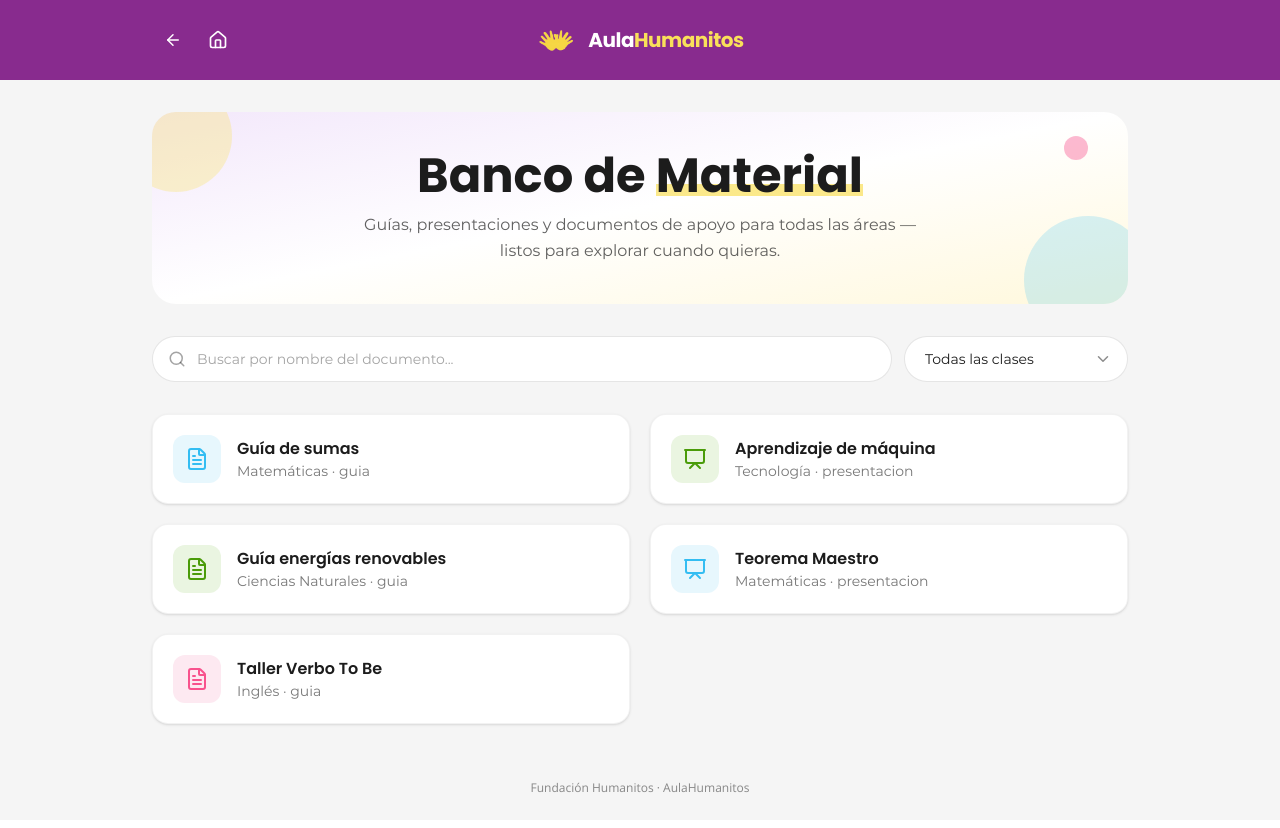
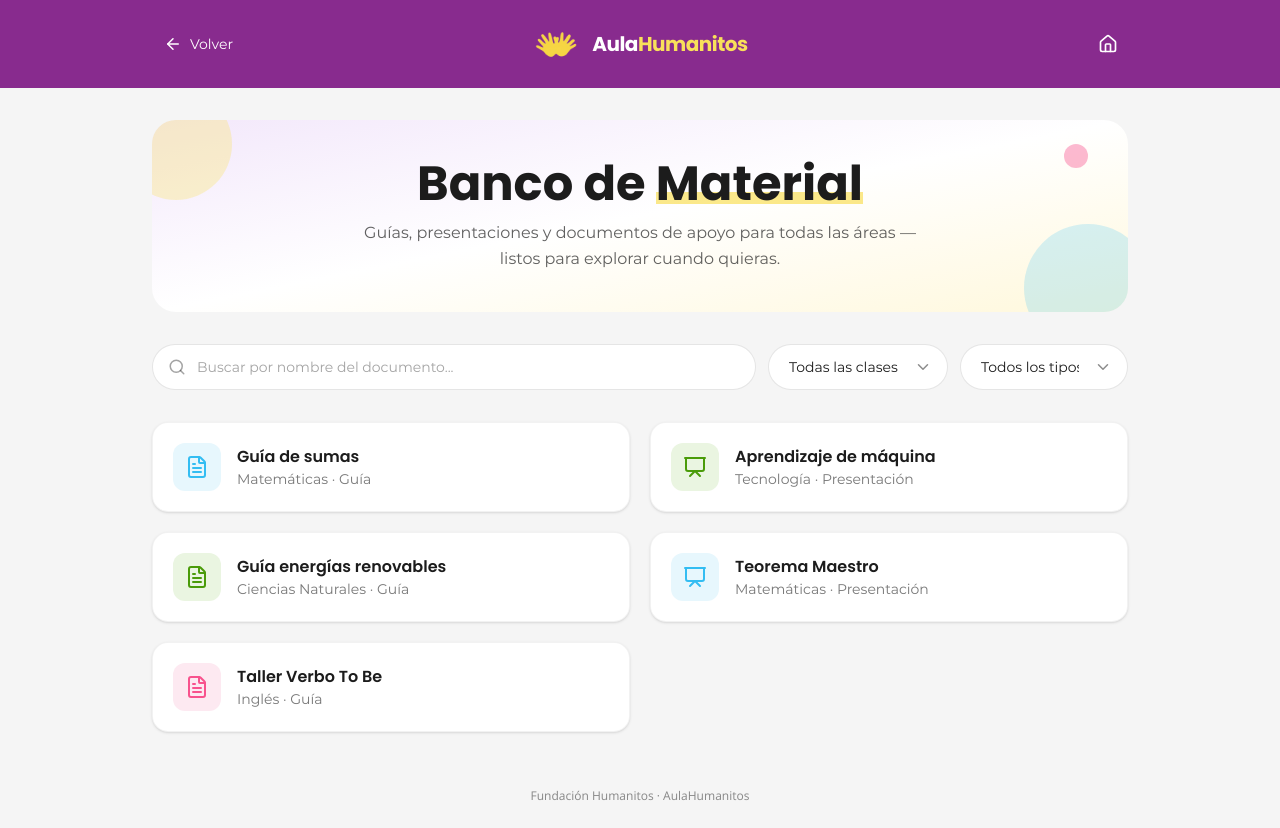
Before and after one commit to luzasalazar/AulaHumanitos, a React (Vite) app: page /#/banco-material in a window 1280 px wide. Built offline with nearby package versions, Linux system fonts and the light colour scheme; the HTML template or start-up script is replaced by a standard one.

Commit message:
Filtro de tipo de material en Banco de Material

```diff
--- a/src/core/screens/HomeScreen.tsx
+++ b/src/core/screens/HomeScreen.tsx
@@ -23,8 +23,8 @@ export default function HomeScreen() {
       </div>
 
       <section className="mt-12">
-        <h2 className="font-montserrat font-semibold text-sm text-negro-suave/50 mb-4">
-          Otros recursos
+        <h2 className="font-montserrat font-semibold text-md text-negro-suave/50 mb-4">
+          Sección para docentes
         </h2>
         <Link
           to="/banco-material"
--- a/src/core/ui/Layout.tsx
+++ b/src/core/ui/Layout.tsx
@@ -19,17 +19,41 @@ export default function Layout({ children, eyebrow, eyebrowColor = '#4A9B09' }:
   return (
     <div className="min-h-screen bg-gris-claro flex flex-col">
       <header className="bg-morado">
-        <div className="relative max-w-5xl mx-auto px-6 py-5 flex items-center justify-center">
-          {!isHome && (
-            <div className="absolute left-6 flex items-center gap-1">
+        <div className="max-w-5xl mx-auto px-6 py-5 grid grid-cols-3 items-center">
+
+          {/* Izquierda: volver */}
+          <div className="flex justify-start">
+            {!isHome && (
               <button
                 type="button"
                 onClick={() => navigate(-1)}
-                aria-label="Volver a la pantalla anterior"
+                aria-label="Volver a la página anterior"
                 className="flex items-center gap-2 rounded-full px-3 py-2 font-montserrat text-sm text-white transition-colors hover:bg-white/10 hover:text-amarillo focus-visible:outline focus-visible:outline-2 focus-visible:outline-amarillo"
               >
                 <ArrowLeft size={18} aria-hidden="true" />
+                <span>Volver</span>
               </button>
+            )}
+          </div>
+
+          {/* Centro: logo + título */}
+          <div className="flex justify-center">
+            <Link to="/" className="flex items-center gap-3">
+              <img
+                src={logo}
+                alt="Fundación Humanitos"
+                className="h-12 w-12 object-contain"
+              />
+
+              <span className="font-poppins font-bold text-xl text-white tracking-tight">
+                Aula<span className="text-amarillo">Humanitos</span>
+              </span>
+            </Link>
+          </div>
+
+          {/* Derecha: inicio */}
+          <div className="flex justify-end">
+            {!isHome && (
               <Link
                 to="/"
                 title="Ir al inicio"
@@ -38,15 +62,9 @@ export default function Layout({ children, eyebrow, eyebrowColor = '#4A9B09' }:
               >
                 <Home size={20} aria-hidden="true" />
               </Link>
-            </div>
-          )}
+            )}
+          </div>
 
-          <Link to="/" className="flex items-center gap-3">
-            <img src={logo} alt="Fundación Humanitos" className="h-10 w-10 object-contain" />
-            <span className="font-poppins font-bold text-xl text-white tracking-tight">
-              Aula<span className="text-amarillo">Humanitos</span>
-            </span>
-          </Link>
         </div>
       </header>
 
--- a/src/material/BancoMaterial.tsx
+++ b/src/material/BancoMaterial.tsx
@@ -3,20 +3,30 @@ import { ChevronDown, Search } from 'lucide-react';
 import Layout from '../core/ui/Layout';
 import EmptyState from '../core/ui/EmptyState';
 import MaterialCard from './components/MaterialCard';
-import { materiales } from './data/materiales';
+import { materiales, TIPO_LABELS, type TipoMaterial } from './data/materiales';
 import { areaRegistry } from '../core/registry/areaRegistry';
 
 export default function BancoMaterial() {
   const [busqueda, setBusqueda] = useState('');
   const [materiaSeleccionada, setMateriaSeleccionada] = useState('todas');
+  const [tipoSeleccionado, setTipoSeleccionado] = useState<TipoMaterial | 'todos'>('todos');
 
-  // Opciones del filtro: se calculan a partir de las materias que
-  // realmente aparecen en los materiales registrados.
+  // Opciones de los filtros: se calculan a partir de lo que realmente
+  // aparece en los materiales registrados, así que se mantienen al día
+  // sin tener que tocar este archivo cada vez que agregas contenido.
   const opcionesMateria = useMemo(() => {
     const idsUnicos = Array.from(new Set(materiales.map((material) => material.materia)));
     return idsUnicos.map((id) => ({
       id,
       label: areaRegistry.find((area) => area.id === id)?.name ?? id,
+    }));
+  }, []);
+
+  const opcionesTipo = useMemo(() => {
+    const tiposUnicos = Array.from(new Set(materiales.map((material) => material.tipo)));
+    return tiposUnicos.map((tipo) => ({
+      tipo,
+      label: TIPO_LABELS[tipo],
     }));
   }, []);
 
@@ -26,7 +36,8 @@ export default function BancoMaterial() {
       .includes(busqueda.trim().toLowerCase());
     const coincideMateria =
       materiaSeleccionada === 'todas' || material.materia === materiaSeleccionada;
-    return coincideBusqueda && coincideMateria;
+    const coincideTipo = tipoSeleccionado === 'todos' || material.tipo === tipoSeleccionado;
+    return coincideBusqueda && coincideMateria && coincideTipo;
   });
 
   return (
@@ -80,7 +91,7 @@ export default function BancoMaterial() {
           />
         </div>
 
-        <div className="relative sm:w-56">
+        <div className="relative sm:w-45">
           <select
             value={materiaSeleccionada}
             onChange={(event) => setMateriaSeleccionada(event.target.value)}
@@ -91,6 +102,31 @@ export default function BancoMaterial() {
 
             {opcionesMateria.map((opcion) => (
               <option key={opcion.id} value={opcion.id}>
+                {opcion.label}
+              </option>
+            ))}
+          </select>
+
+          <ChevronDown
+            size={18}
+            className="pointer-events-none absolute right-4 top-1/2 -translate-y-1/2 text-negro-suave/50"
+            aria-hidden="true"
+          />
+        </div>
+
+        <div className="relative sm:w-42">
+          <select
+            value={tipoSeleccionado}
+            onChange={(event) =>
+              setTipoSeleccionado(event.target.value as TipoMaterial | 'todos')
+            }
+            aria-label="Filtrar por tipo de material"
+            className="w-full appearance-none rounded-full border border-black/10 bg-white pl-5 pr-12 py-3 font-montserrat text-sm text-negro-suave focus:outline-none focus:ring-2 focus:ring-azul"
+          >
+            <option value="todos">Todos los tipos</option>
+
+            {opcionesTipo.map((opcion) => (
+              <option key={opcion.tipo} value={opcion.tipo}>
                 {opcion.label}
               </option>
             ))}
--- a/src/material/components/MaterialCard.tsx
+++ b/src/material/components/MaterialCard.tsx
@@ -1,22 +1,20 @@
-import { FileText, Presentation, Image as ImageIcon, File as FileIcon, type LucideIcon } from 'lucide-react';
-import type { Material } from '../data/materiales';
+import { FileText, Presentation, Image as ImageIcon, type LucideIcon } from 'lucide-react';
+import { TIPO_LABELS, type Material, type TipoMaterial } from '../data/materiales';
 import { areaRegistry } from '../../core/registry/areaRegistry';
 import { AREA_VISUALS, DEFAULT_AREA_VISUAL } from '../../core/ui/areaVisuals';
 
-const ICONOS_POR_TIPO: Record<TipoMaterialKey, LucideIcon> = {
+const ICONOS_POR_TIPO: Record<TipoMaterial, LucideIcon> = {
   guia: FileText,
   presentacion: Presentation,
   infografia: ImageIcon,
 };
-
-type TipoMaterialKey = Material['tipo'];
 
 interface MaterialCardProps {
   material: Material;
 }
 
 export default function MaterialCard({ material }: MaterialCardProps) {
-  const Icon = ICONOS_POR_TIPO[material.tipo] ?? FileIcon;
+  const Icon = ICONOS_POR_TIPO[material.tipo];
   const visual = AREA_VISUALS[material.materia] ?? DEFAULT_AREA_VISUAL;
   const materiaLabel = areaRegistry.find((a) => a.id === material.materia)?.name ?? material.materia;
 
@@ -36,7 +34,7 @@ export default function MaterialCard({ material }: MaterialCardProps) {
       <div className="flex-1">
         <h3 className="font-poppins font-semibold text-base text-negro-suave">{material.titulo}</h3>
         <p className="font-montserrat text-sm text-negro-suave/60">
-          {materiaLabel} · {material.tipo}
+          {materiaLabel} · {TIPO_LABELS[material.tipo]}
         </p>
       </div>
     </a>
--- a/src/material/data/materiales.ts
+++ b/src/material/data/materiales.ts
@@ -11,6 +11,13 @@ export interface Material {
   /** Ruta dentro de /public/materiales/, ej: '/materiales/guia-fracciones.pdf' */
   archivo: string;
 }
+
+/** Etiqueta para mostrar cada tipo de material en pantalla. */
+export const TIPO_LABELS: Record<TipoMaterial, string> = {
+  guia: 'Guía',
+  presentacion: 'Presentación',
+  infografia: 'Infografía',
+};
 
 /**
  * Registro del Banco de Material.
```
